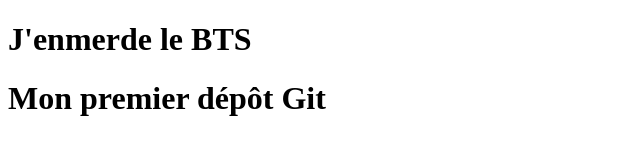
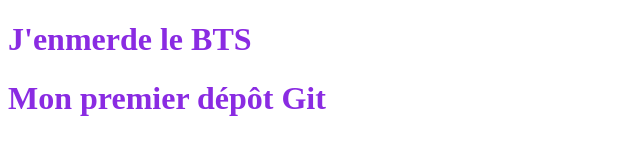
Before and after one commit to Krokmakeu/td-git-perso, a plain HTML site: page index.html in a window 1280 px wide. Shown: the whole page, without its empty margins (0-640 px from the left). Drawn offline with Linux system fonts and the light colour scheme.

Commit message:
Ajout du css

```diff
--- a/index.html
+++ b/index.html
@@ -1,7 +1,9 @@
 <!DOCTYPE html>
 <html lang="fr">
+
 <head>
     <meta charset="UTF-8">
+    <link rel="stylesheet" href="style.css">
     <title>Mon premier dépôt</title>
     <h1>J'enmerde le BTS</h1>
 </head>
--- /dev/null
+++ b/style.css
@@ -0,0 +1,3 @@
+h1{
+    color: BlueViolet;
+}
```
